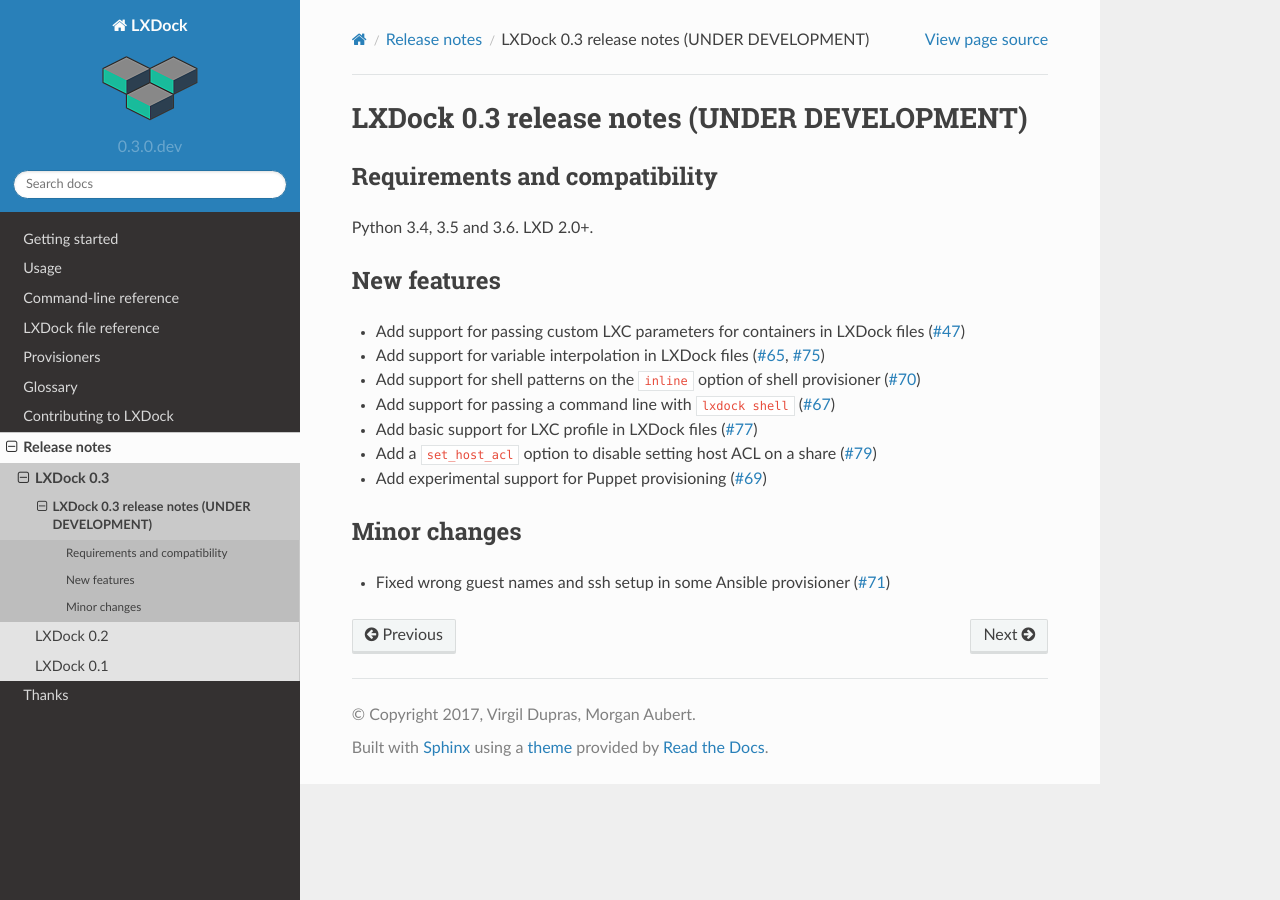
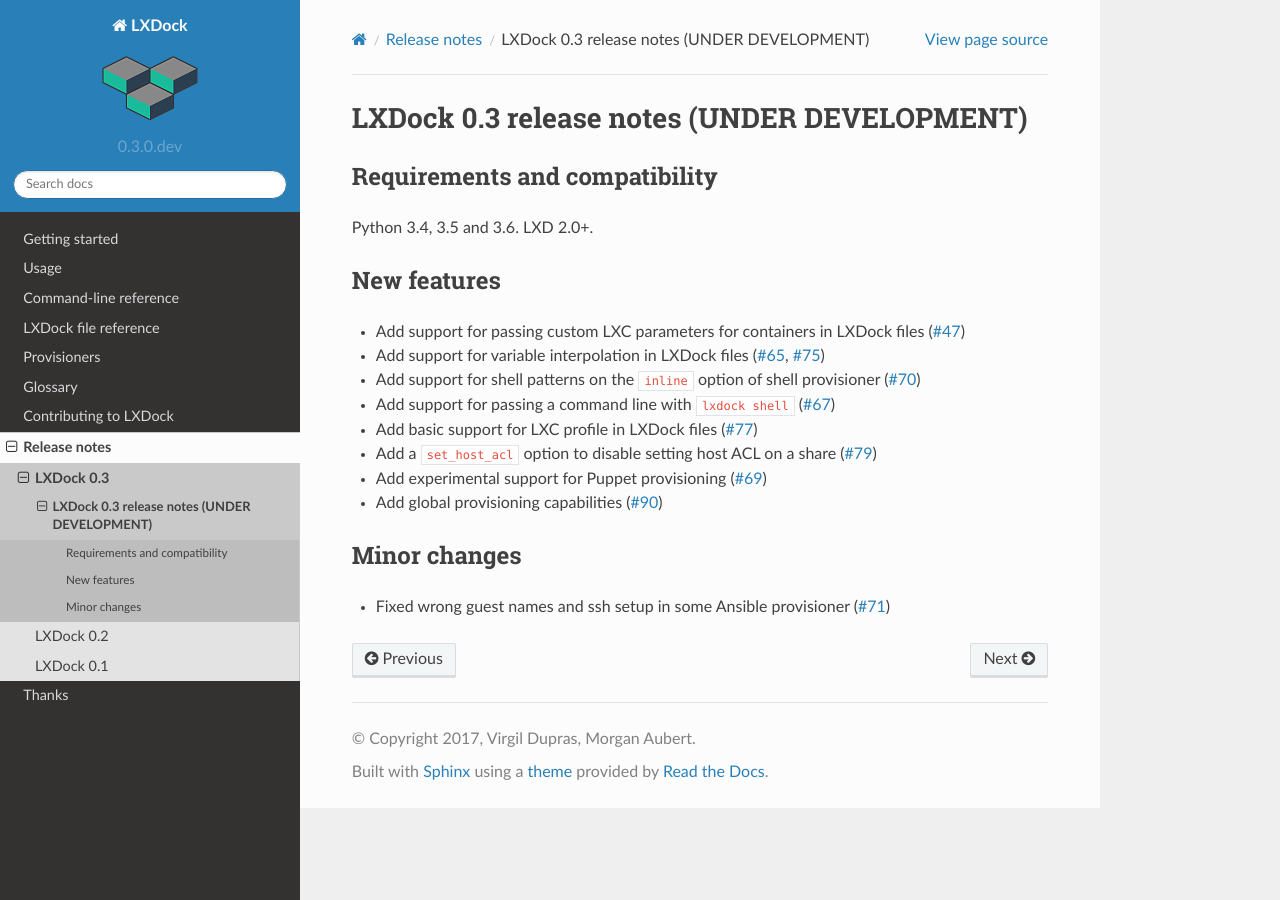
Before and after one commit to lxdock/lxdock, a Sphinx documentation site: the page built from docs/release_notes/v0.3.rst, in a window 1280 px wide. Built offline with Sphinx 7.4.7 and the Read the Docs theme 2.0.0, drawn with Linux system fonts in a browser that asks for light colours.

Commit message:
Add missing entry to release notes
For PR #90

```diff
--- a/docs/release_notes/v0.3.rst
+++ b/docs/release_notes/v0.3.rst
@@ -25,6 +25,8 @@
   (`#79 <https://github.com/lxdock/lxdock/pull/79>`_)
 * Add experimental support for Puppet provisioning
   (`#69 <https://github.com/lxdock/lxdock/pull/69>`_)
+* Add global provisioning capabilities
+  (`#90 <https://github.com/lxdock/lxdock/pull/90>`_)
 
 Minor changes
 -------------
```
